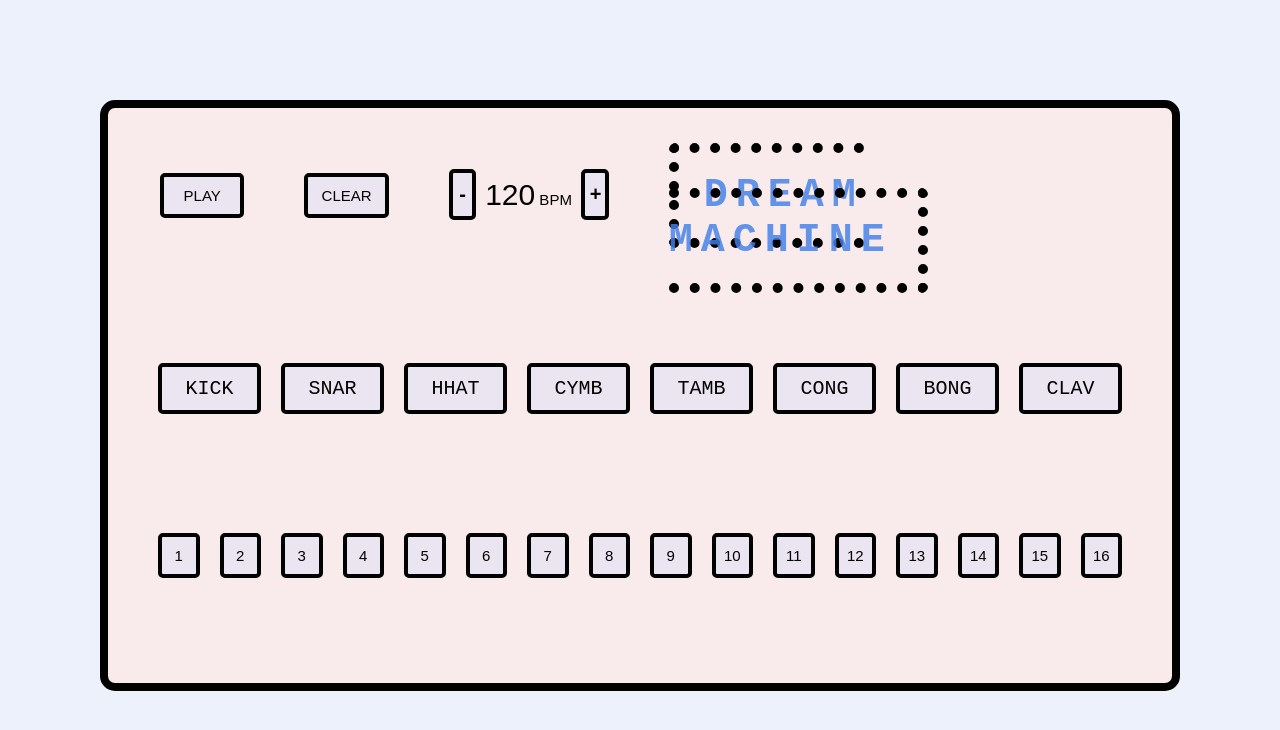
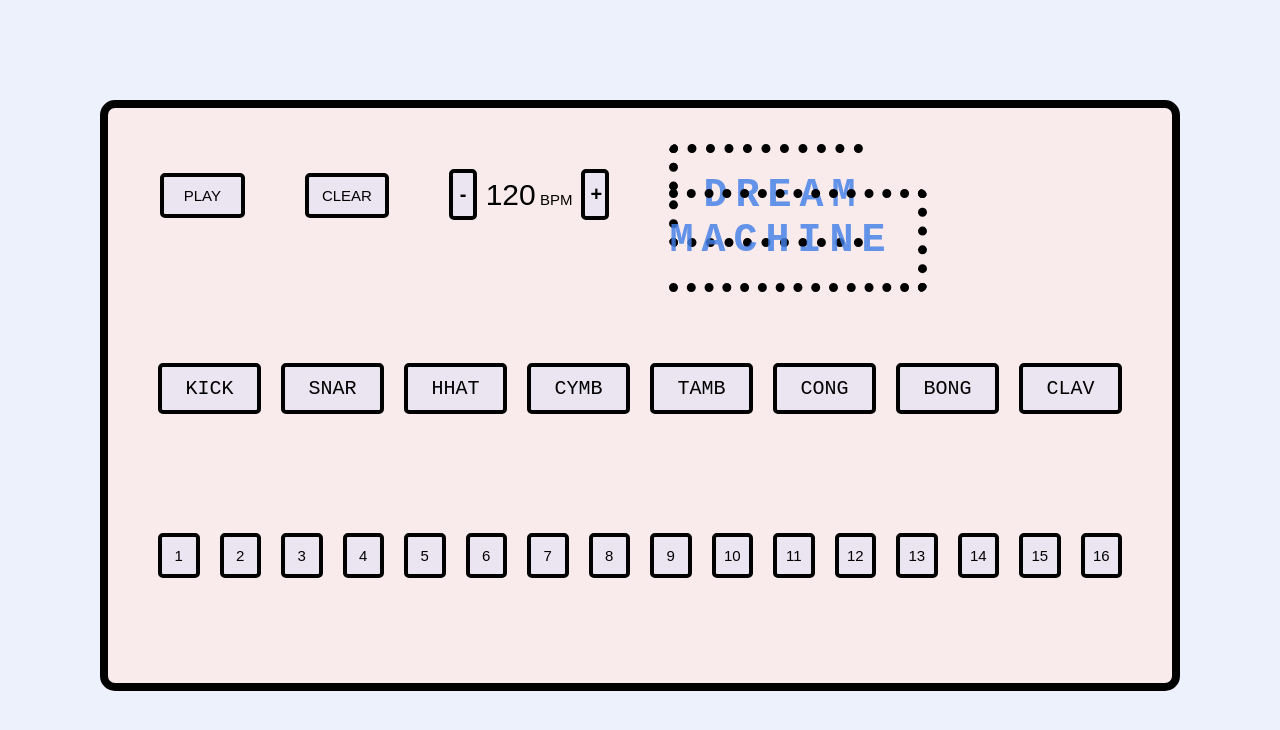
Before and after one commit to jacquesmouledoux/Dream-Machine, a plain HTML site: page index.html in a window 1280 px wide. Drawn offline with Linux system fonts and the light colour scheme.

Commit message:
Updated style.css

```diff
--- a/style.css
+++ b/style.css
@@ -202,7 +202,7 @@ kbd {
   color: rgba(67, 127, 231, 0.824);
   background: rgba(0, 0, 0, 0);
   user-select: none;
-  border: 1rem dotted black;
+  border: 0.9rem dotted black;
   border-radius: 0.7rem;
   padding: 2rem 2.5rem;
 }
```
